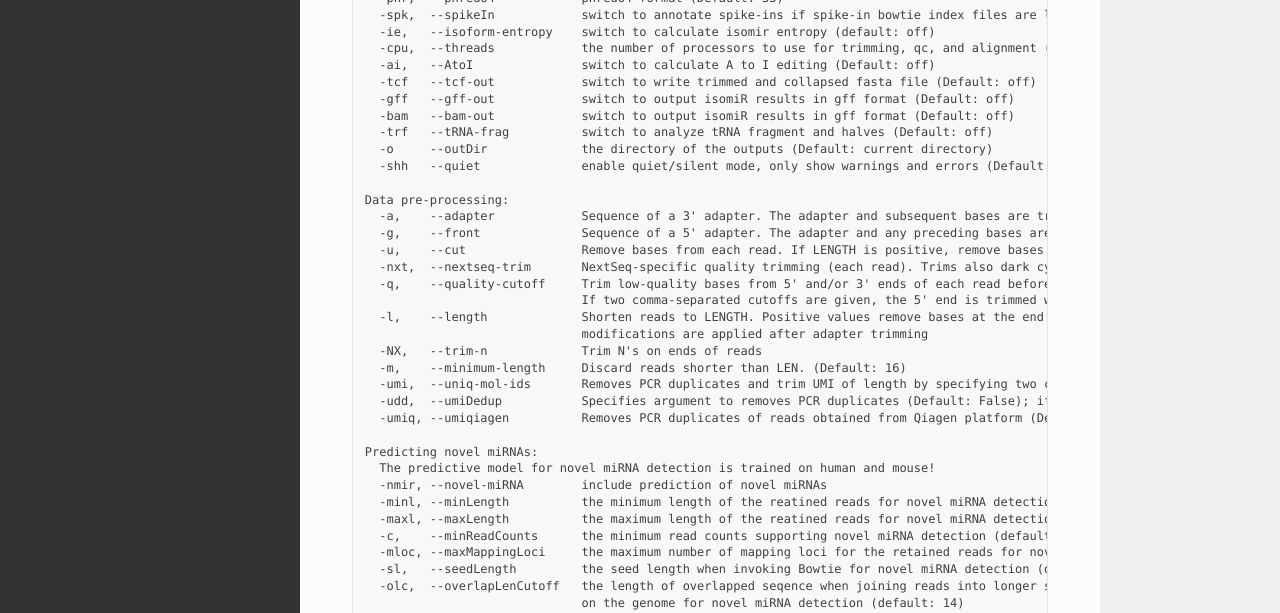
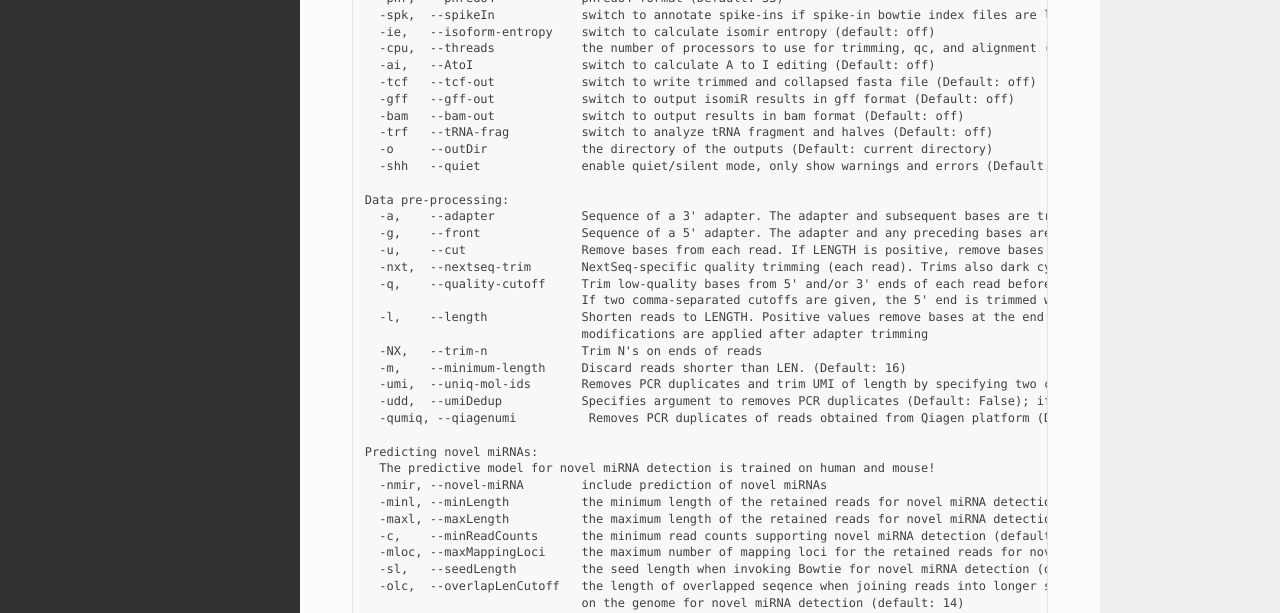
Before and after one commit to mhalushka/miRge3.0, a Sphinx documentation site: the page built from docs/source/quick_start.md, in a window 1280 px wide and 1400 px high. Shown: the part 523-1136 px from the top of the window. Built offline with Sphinx 7.4.7 and the Read the Docs theme 2.0.0, drawn with Linux system fonts in a browser that asks for light colours; some of the changed text lies outside the part shown.

Commit message:
Update quick_start.md

```diff
--- a/docs/source/quick_start.md
+++ b/docs/source/quick_start.md
@@ -25,7 +25,7 @@
   -ai,   --AtoI               switch to calculate A to I editing (Default: off)
   -tcf   --tcf-out            switch to write trimmed and collapsed fasta file (Default: off)
   -gff   --gff-out            switch to output isomiR results in gff format (Default: off)
-  -bam   --bam-out            switch to output isomiR results in gff format (Default: off)
+  -bam   --bam-out            switch to output results in bam format (Default: off)
   -trf   --tRNA-frag          switch to analyze tRNA fragment and halves (Default: off)
   -o     --outDir             the directory of the outputs (Default: current directory)
   -shh   --quiet              enable quiet/silent mode, only show warnings and errors (Default: off)
@@ -43,13 +43,13 @@
   -m,    --minimum-length     Discard reads shorter than LEN. (Default: 16)
   -umi,  --uniq-mol-ids       Removes PCR duplicates and trim UMI of length by specifying two comma-separated cutoffs as 5’ cutoff,3’ bp from both ends of the read. eg: 4,4 or 0,4
   -udd,  --umiDedup           Specifies argument to removes PCR duplicates (Default: False); if TRUE it will remove UMI and remove PCR duplicates otherwise it only remove UMI and keep the raw counts
-  -umiq, --umiqiagen          Removes PCR duplicates of reads obtained from Qiagen platform (Default: Illumina; "-umi x,y " Required)
+  -qumiq, --qiagenumi          Removes PCR duplicates of reads obtained from Qiagen platform (Default: Illumina; "-umi x,y " Required)
 
 Predicting novel miRNAs:
   The predictive model for novel miRNA detection is trained on human and mouse!
   -nmir, --novel-miRNA        include prediction of novel miRNAs
-  -minl, --minLength          the minimum length of the reatined reads for novel miRNA detection (default: 16)
-  -maxl, --maxLength          the maximum length of the reatined reads for novel miRNA detection (default: 25)
+  -minl, --minLength          the minimum length of the retained reads for novel miRNA detection (default: 16)
+  -maxl, --maxLength          the maximum length of the retained reads for novel miRNA detection (default: 25)
   -c,    --minReadCounts      the minimum read counts supporting novel miRNA detection (default: 2)
   -mloc, --maxMappingLoci     the maximum number of mapping loci for the retained reads for novel miRNA detection (default: 3)
   -sl,   --seedLength         the seed length when invoking Bowtie for novel miRNA detection (default: 25)
```
